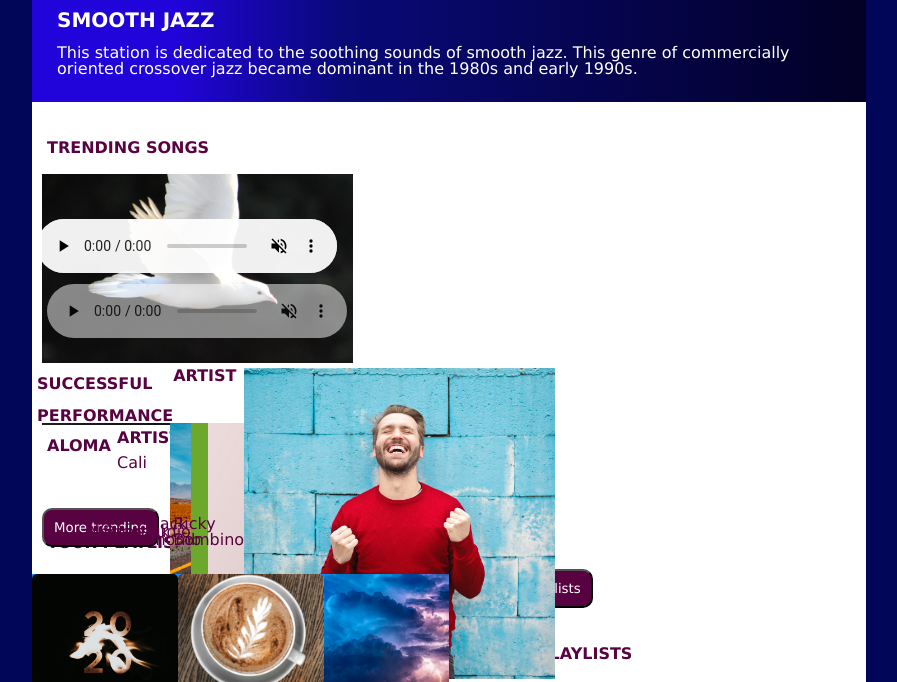
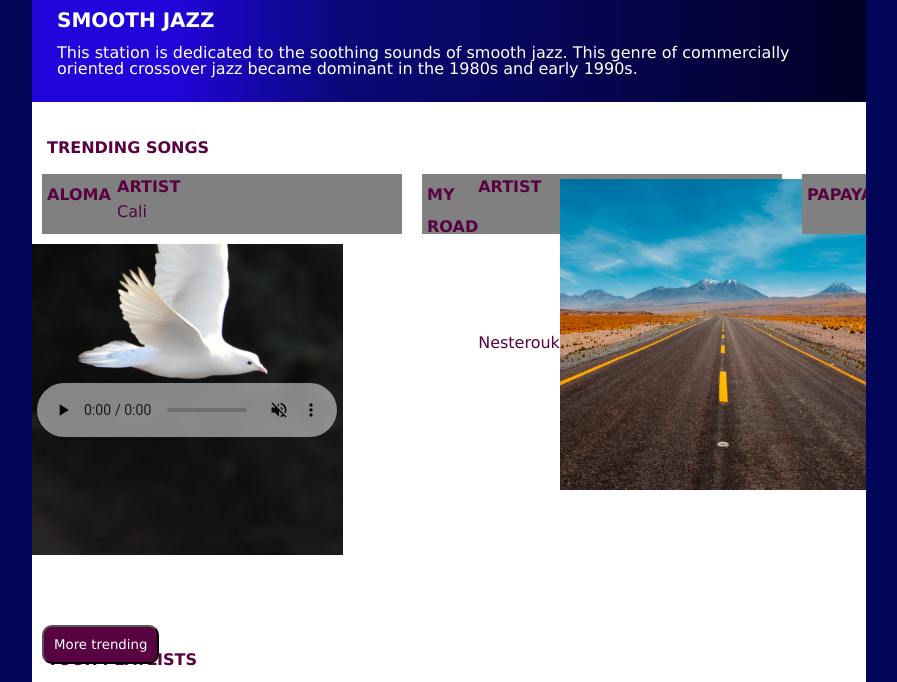
Before and after one commit to summitlincy/streamingmedia, a plain HTML site: page index.html in a window 1280 px wide. Shown: the part 55-737 px from the top of the page, without its empty margins (191-1088 px from the left). Drawn offline with Linux system fonts and the light colour scheme.

Commit message:
remove h2

```diff
--- a/index.html
+++ b/index.html
@@ -144,7 +144,6 @@
     <section id="curated">
         <h2>Curated Playlists</h2>
         <div class="curated">
-                <h2>Curated Playlists</h2>
             <div>
                 <img src="drive-download-20240125T085255Z-001/images/boozy-brunch-cover.png" alt="boozy brunch">
                 <dl>
--- a/styles.css
+++ b/styles.css
@@ -103,11 +103,11 @@ dl {
     grid-template-columns: 1fr;
     grid-template-rows: auto;
 }
-section dt {
+div dt {
     display: inline-block;
     font-weight: bold;
 }
-section dd{
+div dd{
     display: inline-block;
 }
 body{
@@ -204,27 +204,25 @@ header h1, p{
     display:grid;
     grid-template-columns:1fr 1fr 1fr 1fr 1fr;
 }
-.scroll {
+.scroll{
     display: grid;
     grid-template-columns: 1fr 1fr 1fr 1fr 1fr;
     overflow-x:auto;
     overflow-y:hidden;
 }
-.scroll section {
+.scroll div {
     margin: 10px;
     position:relative;
 }
 .scroll div{
-    position: absolute;
-    top: 251px;
-    background-color: rgba(255,255,255.75);
+    background-color: gray;
     padding: 5px;
     height: 50px;
     width: 350px;
 }
 audio{
-    position:absolute;
-    bottom: 150px;
+    position:relative;
+    bottom: 175px;
     left: 5px;
     color:#ffffff;
     opacity: 50%;
```
